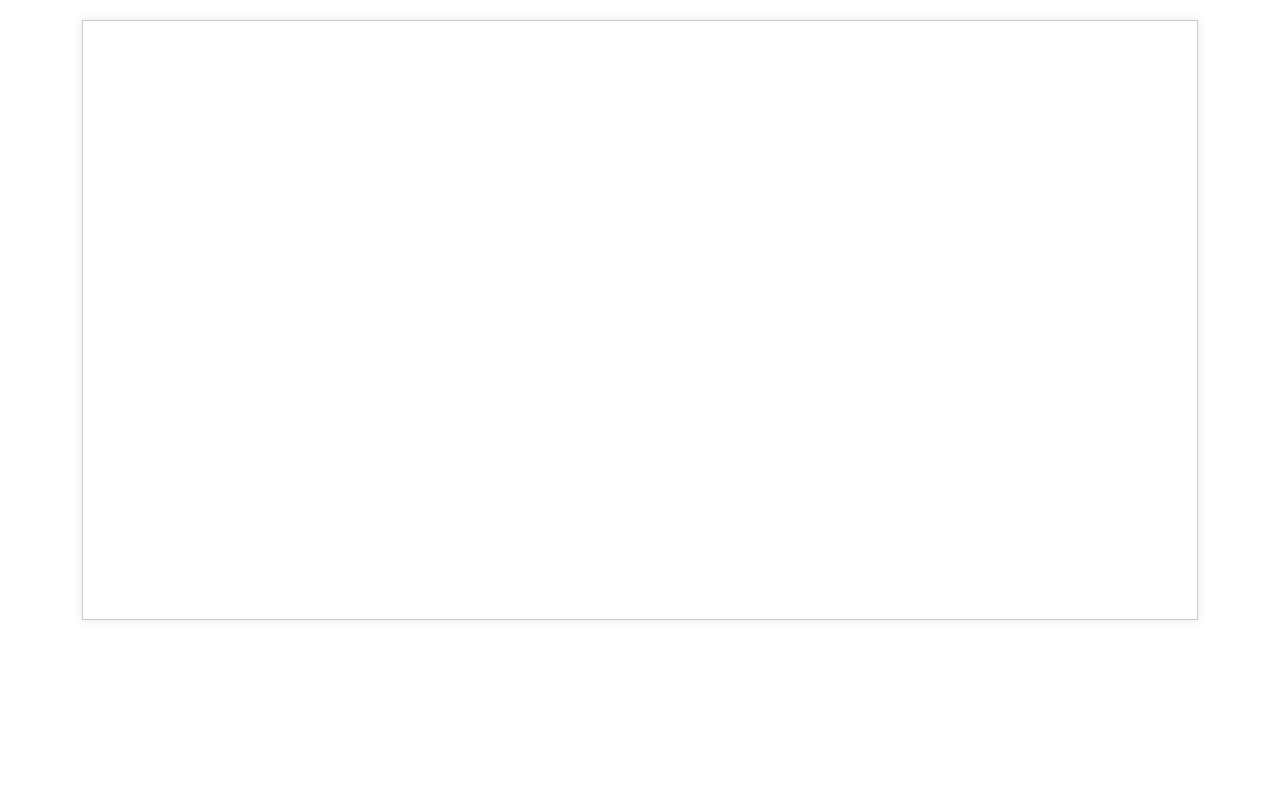
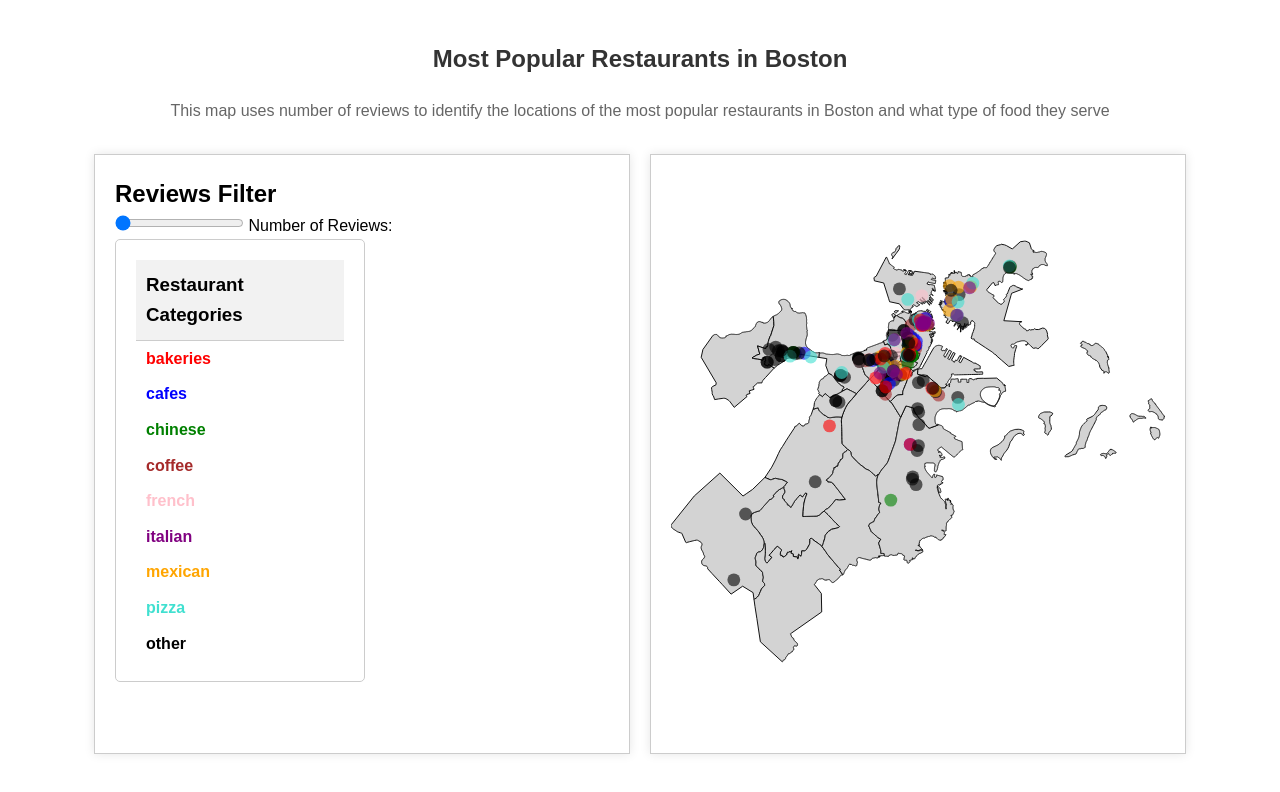
Before and after one commit to ccseibell/hw3INFO5310, a plain HTML site: page index.html in a window 1280 px wide. Drawn offline with nearby package versions, Linux system fonts and the light colour scheme.

Commit message:
website_complete

```diff
--- a/index.html
+++ b/index.html
@@ -1,22 +1,32 @@
 <!DOCTYPE html>
 <html lang="en">
 <head>
-    <meta charset="UTF-8">
-    <meta name="viewport" content="width=device-width, initial-scale=1.0">
-    <title>Consumer Visualization Design</title>
-    <script src="https://d3js.org/d3.v7.min.js"></script>
-    <!-- Link to external CSS file -->
-    <link rel="stylesheet" href="style.css">
+  <meta charset="UTF-8">
+  <meta name="viewport" content="width=device-width, initial-scale=1.0">
+  <title>Consumer Visualization Design</title>
+  <script src="https://d3js.org/d3.v7.min.js"></script>
+  <link rel="stylesheet" href="style.css">
 </head>
 <body>
+  <div class="container">
+    <h1>Most Popular Restaurants in Boston</h1>
+    <p id="description">This map uses number of reviews to identify the locations of the most popular restaurants in Boston and what type of food they serve</p>
     <div id="visualization">
+      <div id="reviews-filter">
+        <h2>Reviews Filter</h2>
+        <div id="reviews-histogram"></div>
+        <input type="range" id="reviews-slider" min="0" max="1000" value="0">
+        <label for="reviews-slider">Number of Reviews:</label>
+        <div id="legend" style="padding: 20px;">
+            <h3>Restaurant Categories</h3>
+            <div id="legend-items"></div>
+        </div>
 
+      </div>
     </div>
+    <div id="map"></div>
+  </div>
 
-    <!-- Script-->
-    <script>
-
-
-    </script>
+  <script src="script.js"></script>
 </body>
 </html>
--- /dev/null
+++ b/script.js
@@ -0,0 +1,118 @@
+// Initialize the map container, SVG, projection, and path
+const mapContainer = d3.select('#map');
+const containerWidth = mapContainer.node().getBoundingClientRect().width;
+const containerHeight = mapContainer.node().getBoundingClientRect().height;
+
+const svg = mapContainer.append('svg')
+    .attr('width', containerWidth)
+    .attr('height', containerHeight)
+    .attr('viewBox', `0 0 ${containerWidth} ${containerHeight}`)
+    .attr('preserveAspectRatio', 'xMidYMid meet');
+
+const projection = d3.geoMercator();
+const path = d3.geoPath().projection(projection);
+
+// Function to draw the base map
+function drawMap() {
+    return d3.json('boston.geojson').then(function(geojsonData) {
+        projection.fitSize([containerWidth, containerHeight], geojsonData);
+        svg.selectAll('path')
+            .data(geojsonData.features)
+            .enter().append('path')
+            .attr('d', path)
+            .attr('fill', 'lightgrey')
+            .attr('stroke', 'black');
+    }).catch(error => console.error("Error loading GeoJSON data:", error));
+}
+
+// Function to plot data points based on the number of reviews
+function plotCategoryData(minReviews) {
+    // Define the list of neighborhood names to include
+    const validNeighborhoods = [
+        "Allston", "Back Bay", "Bay Village", "Beacon Hill", "Brighton",
+        "Charlestown", "Chinatown", "Dorchester", "Downtown", "East Boston",
+        "Fenway", "Hyde Park", "Jamaica Plain", "Mattapan", "Mission Hill",
+        "North End", "Roslindale", "Roxbury", "South Boston", "South End",
+        "West End", "West Roxbury", "Wharf District"
+    ];
+
+    // Load the data and draw
+    d3.csv('yelp_boston.csv').then(function(csvData) {
+        // Remove existing data points
+        svg.selectAll('.data-point').remove();
+
+        // Filter the data based on valid neighborhoods and minimum number of reviews
+        const filteredData = csvData.filter(d =>
+            validNeighborhoods.some(neighborhood => d.neighborhood.toLowerCase().includes(neighborhood.toLowerCase())) &&
+            +d.review_count > minReviews
+        );
+
+        // Define colors for each category
+        const categoryColors = {
+            "bakeries": "red",
+            "cafes": "blue",
+            "chinese": "green",
+            "coffee": "brown",
+            "french": "pink",
+            "italian": "purple",
+            "mexican": "orange",
+            "pizza": "turquoise",
+            // Add more categories and colors as needed
+        };
+
+
+        svg.selectAll('circle.data-point')
+            .data(filteredData)
+            .enter().append('circle')
+            .attr('class', 'data-point')
+            .attr('cx', d => projection([+d.longitude, +d.latitude])[0])
+            .attr('cy', d => projection([+d.longitude, +d.latitude])[1])
+            .attr('r', 7)
+            .attr('fill', d => categoryColors[d['search category']] || 'black') // Default to black if category not found
+            .attr('opacity', 0.6);
+    }).catch(error => {
+        console.error("Error loading CSV dataset:", error);
+    });
+}
+
+
+// Initial call to draw the map and plot data
+drawMap().then(() => {
+    plotCategoryData(0); // Start with default slider value or initial value
+});
+
+// Listen for changes to the slider
+document.getElementById('reviews-slider').addEventListener('input', function() {
+    const minReviews = +this.value;
+    document.querySelector('label[for="reviews-slider"]').textContent = `Number of Reviews: ${minReviews}`;
+    plotCategoryData(minReviews); // Update the visualization based on slider input
+});
+
+const categoryColors = {
+    "bakeries": "red",
+    "cafes": "blue",
+    "chinese": "green",
+    "coffee": "brown",
+    "french": "pink",
+    "italian": "purple",
+    "mexican": "orange",
+    "pizza": "turquoise",
+    "other": "black"
+
+};
+function populateLegend() {
+    const legend = document.getElementById('legend-items');
+    Object.entries(categoryColors).forEach(([category, color]) => {
+        let item = document.createElement('div');
+        item.textContent = `${category}`;
+        item.style.color = color; // Set text color to category color
+        item.style.fontSize = '16px';
+        item.style.fontWeight = 'bold';
+
+        legend.appendChild(item);
+    });
+}
+
+
+
+populateLegend();
--- a/style.css
+++ b/style.css
@@ -1,23 +1,80 @@
-/* margin and padding */
+/* Resetting margin, padding, and box sizing to ensure consistency across browsers */
 * {
     margin: 0;
     padding: 0;
     box-sizing: border-box;
 }
 
+/* Basic styling for the body. Commented out properties can be adjusted as needed */
 body {
     font-family: 'Arial', sans-serif;
     line-height: 1.6;
-    margin: 20px;
+    /* margin: 20px; */
 }
 
-#visualization {
-    margin: 20px auto;
+/* Container for both #map and #visualization ensuring they're in a flex layout */
+.container {
+    display: flex;
+    flex-wrap: wrap; /* Allows items to wrap to the next line on smaller screens */
+    justify-content: space-around; /* Evenly spaces the children, with space around them */
     width: 90%;
     max-width: 1200px;
-    min-height: 600px;
+    margin: 0 auto; /* Centers the container */
+    padding: 20px;
+}
+
+/* Shared styling for #map and #visualization to ensure they look identical */
+#visualization, #map {
+    flex: 1; /* Allows both divs to grow and take up equal space */
+    min-width: 250px; /* Minimum width before they wrap, can adjust based on design needs */
+    margin: 10px; /* Adjusted for side-by-side layout */
+    min-height: 600px; /* Ensures a minimum height */
+    border: 1px solid #ccc; /* Adds a border */
+    position: relative;
+    padding: 20px; /* Padding inside each box */
+    box-shadow: 0 0 10px rgba(0,0,0,0.1); /* Shadow effect */
+    overflow: hidden; /* Hides any overflow, important for the map SVG */
+}
+
+/* Ensures SVGs within both divs are displayed correctly */
+#visualization svg, #map svg {
+    display: block;
+    width: 100%;
+    height: auto; /* Adjusts height automatically to maintain aspect ratio */
+}
+
+/* Styling for headings and descriptive text */
+h1 {
+    color: #333;
+    font-size: 24px;
+    margin: 20px 0; /* Adds margin to the top and bottom */
+    text-align: center;
+}
+
+#description {
+    color: #666;
+    font-size: 16px;
+    text-align: center;
+    margin-bottom: 20px; /* Adds space below the description */
+}
+#reviews-count {
+    font-size: 20px; /* Makes the text larger */
+    text-align: center; /* Centers the text below the slider */
+    margin-top: 10px; /* Adds some space between the slider and the text */
+  }
+
+  #legend {
     border: 1px solid #ccc;
-    position: relative;
-    padding: 20px;
-    box-shadow: 0 0 10px rgba(0,0,0,0.1);
+    border-radius: 5px;
+    width: auto;
+    max-width: 250px;
 }
+#legend h3 {
+    margin: 0;
+    padding: 10px;
+    background-color: #f2f2f2;
+    border-bottom: 1px solid #ccc;
+}
+#legend-items div {
+    padding: 5px 10px;
+}
```
Also changed, not shown: boston.geojson (added), map.geojson (added), yelp_boston.csv (added).
